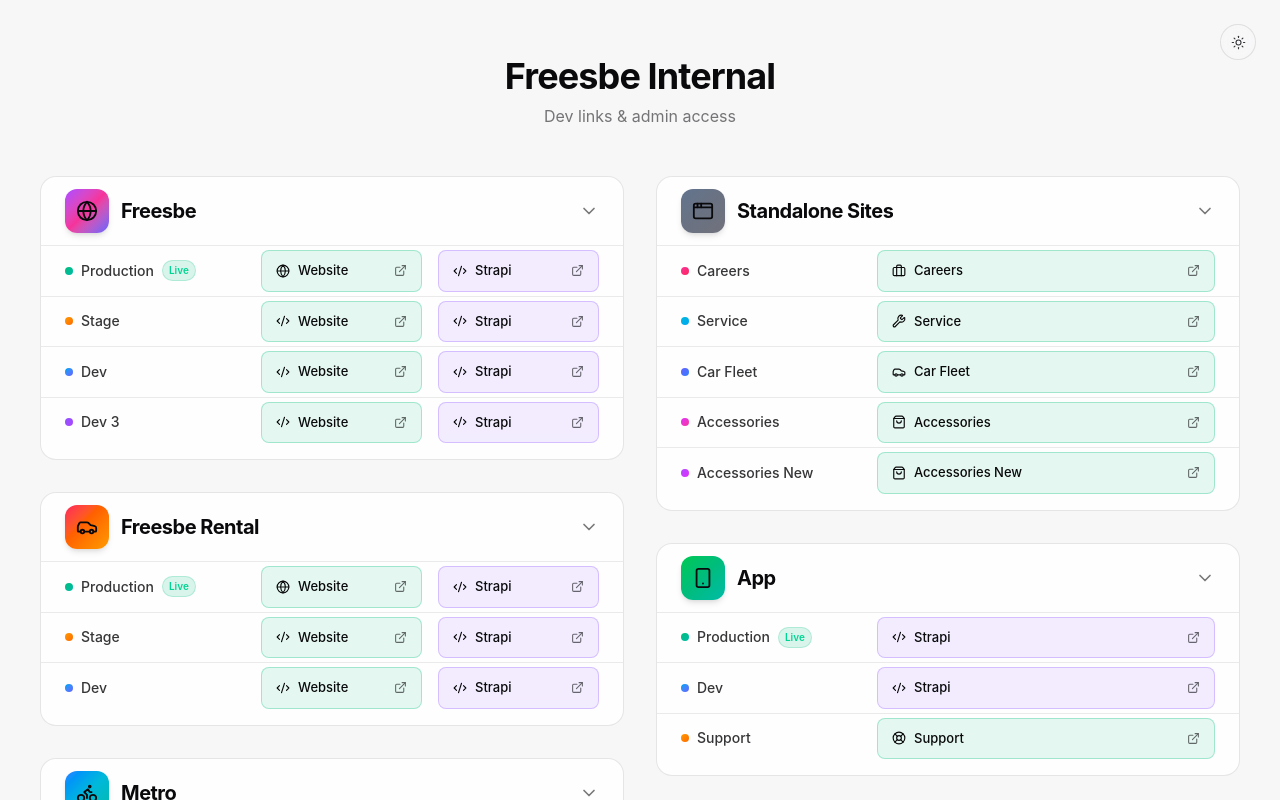
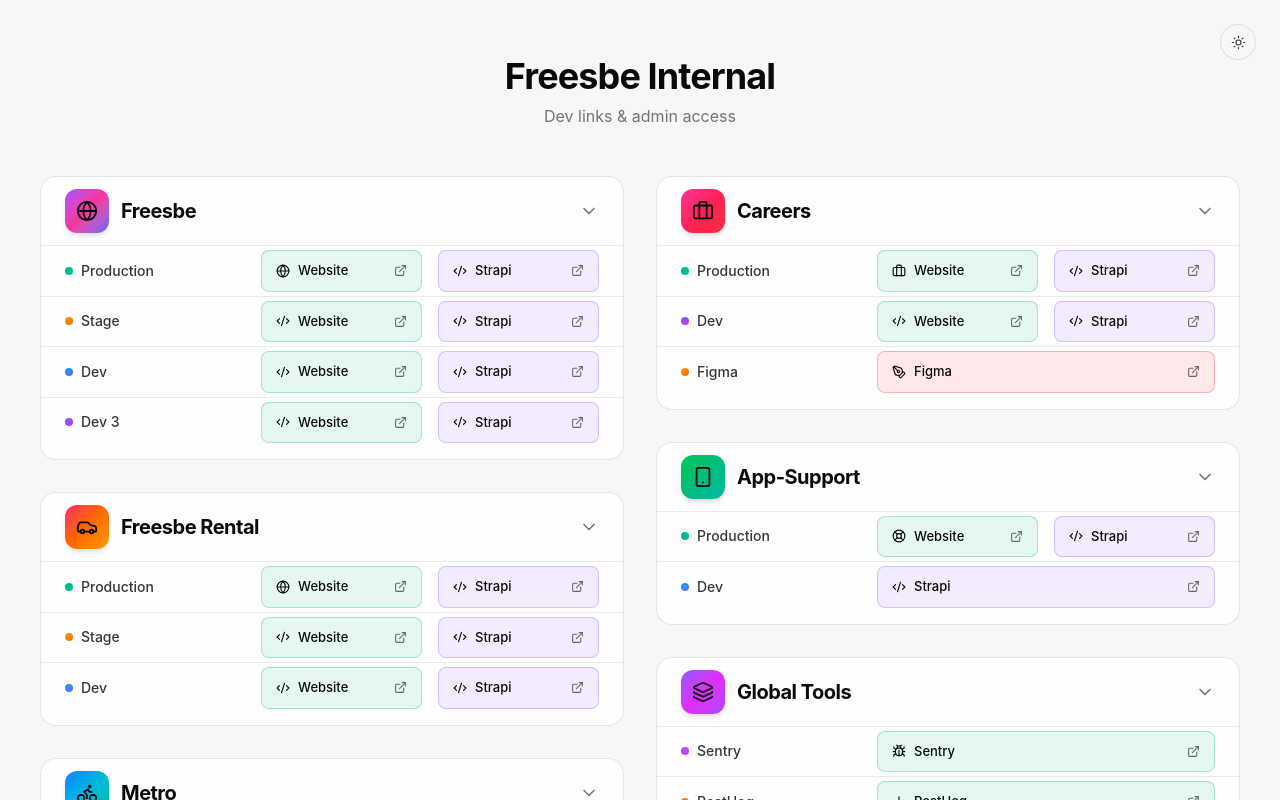
Before and after one commit to alonlivne-moveo007/pages-for-crasso, a React (Vite) app: page / in a window 1280 px wide. Shown: the top 800 px of the page. Built offline with nearby package versions, Linux system fonts and the light colour scheme.

Commit message:
Add Figma link support to Environment type and EnvRow component; update LinkButton styles for new variant. Introduce new product entry for Figma with corresponding environments.

```diff
--- a/src/components/EnvRow.tsx
+++ b/src/components/EnvRow.tsx
@@ -1,10 +1,11 @@
-import { Code2 } from "lucide-react";
+import { Code2, PenTool } from "lucide-react";
 import type { Environment } from "../types";
 import { LinkButton } from "./LinkButton";
 
 export function EnvRow({ env }: { env: Environment }) {
   // A row with only one link lets that button span both columns.
-  const single = !env.site !== !env.strapi;
+  const linkCount = [env.site, env.strapi, env.figma].filter(Boolean).length;
+  const single = linkCount === 1;
 
   return (
     <div className="grid grid-cols-[minmax(120px,180px)_1fr_1fr] items-center gap-4 px-card py-1 border-t border-white/[0.06]">
@@ -37,6 +38,16 @@ export function EnvRow({ env }: { env: Environment }) {
           className={single ? "col-span-2" : ""}
         />
       )}
+
+      {env.figma && (
+        <LinkButton
+          href={env.figma.href}
+          icon={PenTool}
+          label={env.figma.label ?? "Figma"}
+          variant="figma"
+          className={single ? "col-span-2" : ""}
+        />
+      )}
     </div>
   );
 }
--- a/src/components/LinkButton.tsx
+++ b/src/components/LinkButton.tsx
@@ -6,6 +6,7 @@ import type { LinkVariant } from "../types";
 const VARIANT_STYLES: Record<LinkVariant, string> = {
   green: "bg-emerald-500/10 border-emerald-500/30 text-white hover:bg-emerald-500/20",
   purple: "bg-violet-500/10 border-violet-500/30 text-white hover:bg-violet-500/20",
+  figma: "bg-red-500/10 border-red-500/30 text-white hover:bg-red-500/20",
 };
 
 export function LinkButton({
--- a/src/data/products.ts
+++ b/src/data/products.ts
@@ -18,7 +18,6 @@ export const PRODUCTS: Product[] = [
         site: { href: "https://freesbe.com/", icon: Globe },
         strapi: { href: "https://admin.freesbe.com/admin" },
         accent: "from-emerald-500 to-teal-500",
-        badge: "Live",
       },
       {
         id: 2,
@@ -55,7 +54,6 @@ export const PRODUCTS: Product[] = [
         site: { href: "https://rental.freesbe.com/", icon: Globe },
         strapi: { href: "https://admin-rental.freesbe.com/admin/auth/login" },
         accent: "from-emerald-500 to-teal-500",
-        badge: "Live",
       },
       {
         id: 2,
@@ -85,7 +83,12 @@ export const PRODUCTS: Product[] = [
         site: { href: "https://prod.metro.co.il/", icon: Globe },
         strapi: { href: "http://185.70.250.61/admin" },
         accent: "from-emerald-500 to-teal-500",
-        badge: "Live",
+      },
+      {
+        id: 2,
+        name: "Figma",
+        figma: { href: "https://www.figma.com/design/fWw0Z6BbKSaQ0GtyWK29iT/Freesbe-Motors" },
+        accent: "from-amber-500 to-orange-500",
       },
     ],
   },
@@ -97,30 +100,24 @@ export const PRODUCTS: Product[] = [
     environments: [
       {
         id: 1,
-        name: "Careers",
-        site: { href: "https://careers.freesbe.com/", icon: Briefcase },
-        accent: "from-pink-500 to-rose-500",
-      },
-      {
-        id: 2,
         name: "Service",
         site: { href: "https://service.freesbe.com/", icon: Wrench },
         accent: "from-cyan-500 to-sky-500",
       },
       {
-        id: 3,
+        id: 2,
         name: "Car Fleet",
         site: { href: "https://freesbe.com/car-fleet", icon: Car },
         accent: "from-indigo-500 to-blue-500",
       },
       {
-        id: 4,
+        id: 3,
         name: "Accessories",
         site: { href: "https://accessories.freesbe.com/", icon: ShoppingBag },
         accent: "from-fuchsia-500 to-pink-500",
       },
       {
-        id: 5,
+        id: 4,
         name: "Accessories New",
         site: { href: "https://accessories-new.freesbe.com/", icon: ShoppingBag },
         accent: "from-purple-500 to-fuchsia-500",
@@ -128,29 +125,51 @@ export const PRODUCTS: Product[] = [
     ],
   },
   {
+    id: "careers",
+    name: "Careers",
+    gradient: "from-pink-500 via-rose-500 to-red-500",
+    icon: Briefcase,
+    environments: [
+      {
+        id: 1,
+        name: "Production",
+        site: { href: "https://careers.freesbe.com/", icon: Briefcase },
+        strapi: { href: "https://careers-admin.freesbe.com/admin" },
+        accent: "from-emerald-500 to-teal-500",
+      },
+      {
+        id: 2,
+        name: "Dev",
+        site: { href: "https://dev-career.freesbe.com/jobs", icon: Code2 },
+        strapi: { href: "https://dev-career.freesbe.com/api/admin" },
+        accent: "from-violet-500 to-purple-500",
+      },
+      {
+        id: 3,
+        name: "Figma",
+        figma: { href: "https://figma.com/design/prHKTjS1pdxiAurguoxis3/Careers" },
+        accent: "from-amber-500 to-orange-500",
+      },
+    ],
+  },
+  {
     id: "app",
-    name: "App",
+    name: "App-Support",
     gradient: "from-green-500 via-emerald-500 to-teal-500",
     icon: Smartphone,
     environments: [
       {
         id: 1,
         name: "Production",
+        site: { href: "https://app-support.freesbe.com/", icon: LifeBuoy },
         strapi: { href: "https://app.freesbe.com/admin" },
         accent: "from-emerald-500 to-teal-500",
-        badge: "Live",
       },
       {
         id: 2,
         name: "Dev",
         strapi: { href: "https://app-dev.freesbe.com/admin" },
         accent: "from-sky-500 to-indigo-500",
-      },
-      {
-        id: 3,
-        name: "Support",
-        site: { href: "https://app-support.freesbe.com/", icon: LifeBuoy },
-        accent: "from-amber-500 to-orange-500",
       },
     ],
   },
--- a/src/types.ts
+++ b/src/types.ts
@@ -1,12 +1,13 @@
 import type { LucideIcon } from "lucide-react";
 
-export type LinkVariant = "green" | "purple";
+export type LinkVariant = "green" | "purple" | "figma";
 
 export type Environment = {
   id: number;
   name: string;
   site?: { href: string; icon: LucideIcon };
   strapi?: { href: string; label?: string };
+  figma?: { href: string; label?: string };
   /** Tailwind gradient for the status dot, e.g. "from-emerald-500 to-teal-500" */
   accent: string;
   badge?: string;
```
